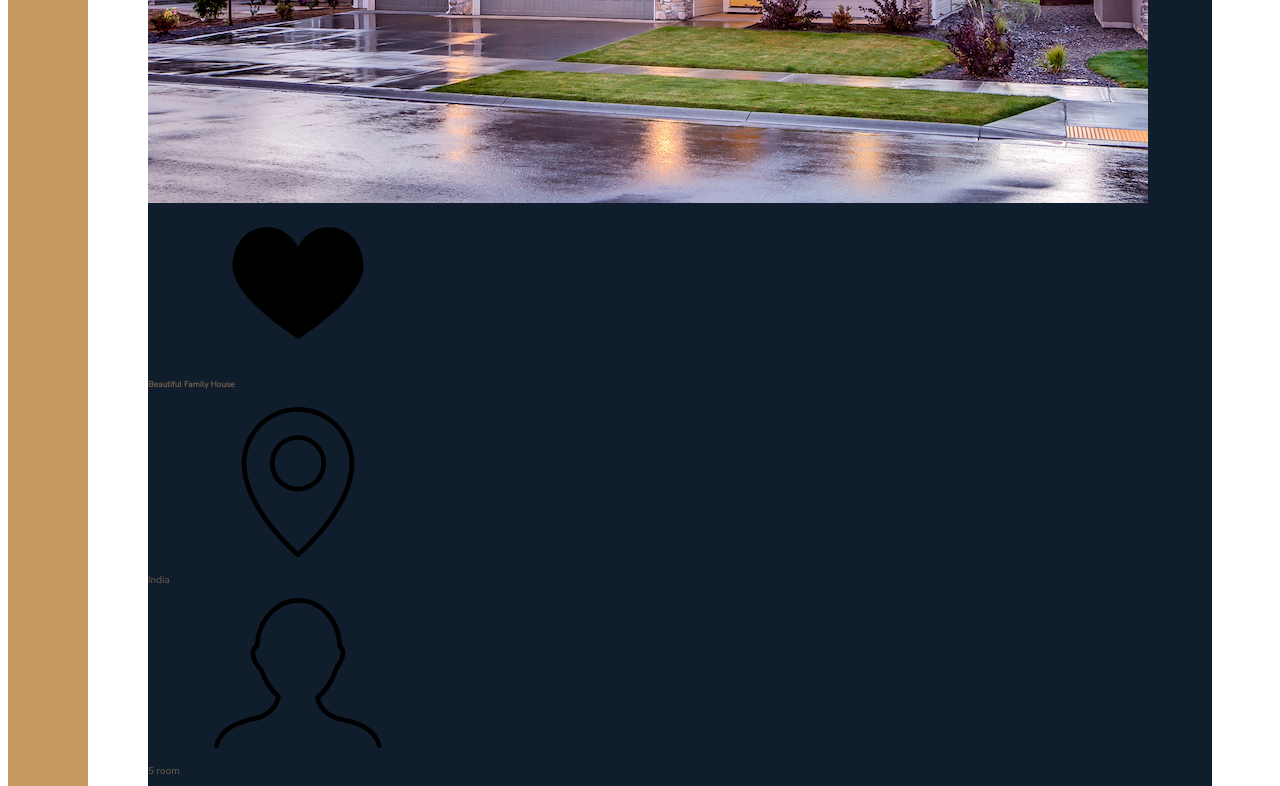
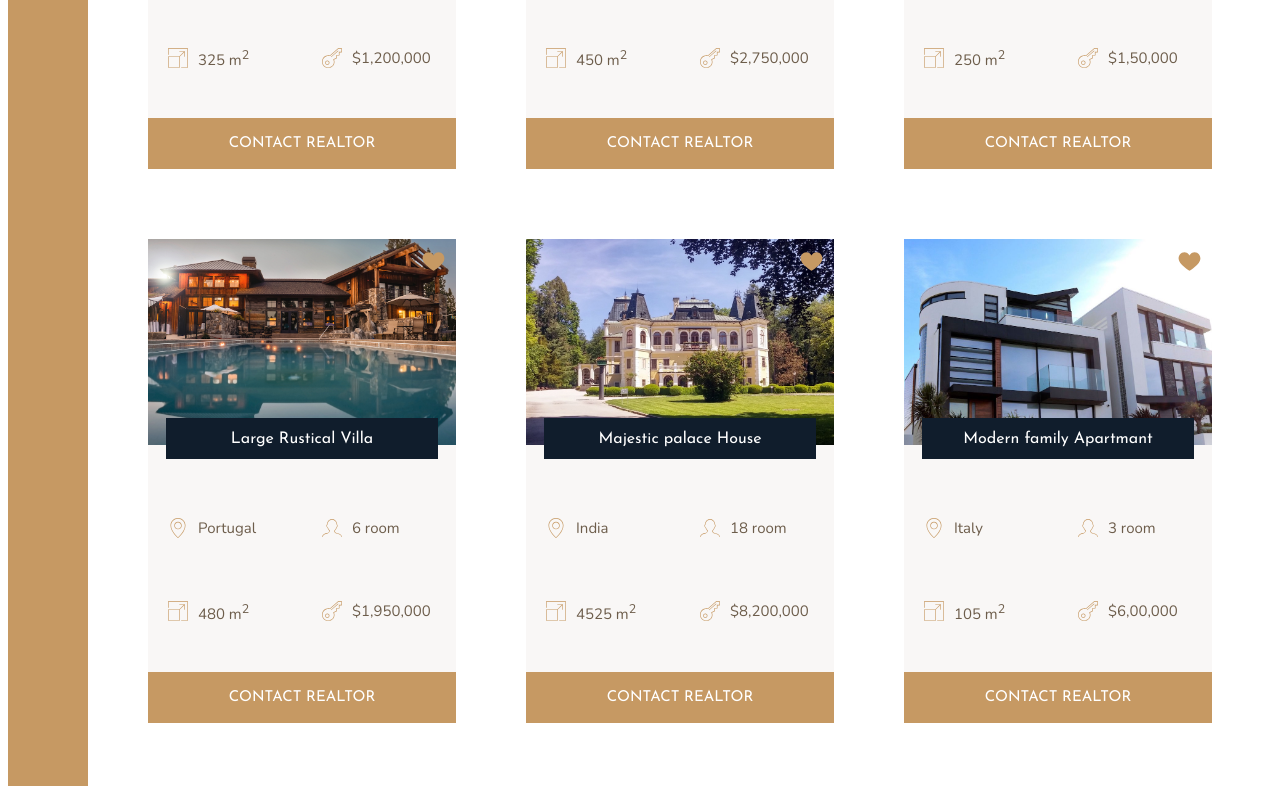
Before and after one commit to ManojSilag/Css_Sandbox, a website: page section3/3(project)/index.html in a window 1280 px wide. Shown: the part 2343-3129 px from the top of the page. Drawn offline with nearby package versions, Linux system fonts and the light colour scheme.

Commit message:
.homes {

```diff
--- a/section3/3(project)/index.html
+++ b/section3/3(project)/index.html
@@ -110,7 +110,7 @@
                 <p>$1,200,000</p>
             </div>
 
-            <button class="cta">Contact realtor</button>
+            <button class="btn home__btn">Contact realtor</button>
 
         </div>
 
@@ -149,7 +149,7 @@
                 <p>$2,750,000</p>
             </div>
 
-            <button class="cta">Contact realtor</button>
+            <button class="btn home__btn">Contact realtor</button>
 
         </div>
 
@@ -188,7 +188,7 @@
                 <p>$1,50,000</p>
             </div>
 
-            <button class="cta">Contact realtor</button>
+            <button class="btn home__btn">Contact realtor</button>
 
         </div>
 
@@ -227,7 +227,7 @@
                 <p>$1,950,000</p>
             </div>
 
-            <button class="cta">Contact realtor</button>
+            <button class="btn home__btn">Contact realtor</button>
 
         </div>
 
@@ -266,7 +266,7 @@
                 <p>$8,200,000</p>
             </div>
 
-            <button class="cta">Contact realtor</button>
+            <button class="btn home__btn">Contact realtor</button>
 
         </div>
 
@@ -305,48 +305,9 @@
                 <p>$6,00,000</p>
             </div>
 
-            <button class="cta">Contact realtor</button>
-
+            <button class="btn home__btn">Contact realtor</button>
         </div>
 
-        <div class="home">
-            <img src="img/house-1.jpeg" alt="House1" class="home__img">
-            <svg class="home__like">
-                <use xlink:href="img/sprite.svg#icon-heart-full"></use>
-            </svg>
-            <h5 class="home__name">Beautiful Family House</h5>
-
-            <div class="home__location">
-            <svg>
-                <use xlink:href="img/sprite.svg#icon-map-pin"></use>
-            </svg>
-            <p>India</p>
-            </div>
-
-            <div class="home__rooms">
-                <svg>
-                    <use xlink:href="img/sprite.svg#icon-profile-male"></use>
-                </svg>
-                <p>5 room</p>
-            </div>
-
-            <div class="home__area">
-                <svg>
-                    <use xlink:href="img/sprite.svg#icon-expand"></use>
-                </svg>
-                <p>325 m<sup>2</sup></p>
-            </div>
-
-            <div class="home__price">
-                <svg>
-                    <use xlink:href="img/sprite.svg#icon-key"></use>
-                </svg>
-                <p>$1,200,000</p>
-            </div>
-
-            <button class="cta">Contact realtor</button>
-
-        </div>
 
 
         </section>
--- a/section3/3(project)/sass/_homes.scss
+++ b/section3/3(project)/sass/_homes.scss
@@ -1,24 +1,58 @@
-.homes{
+.homes {
     grid-column: center-start / center-end;
+    margin: 15rem 0;
+
     display: grid;
-    margin: 15rem 0;
     grid-template-columns: repeat(auto-fit, minmax(25rem, 1fr));
     grid-gap: 7rem;
 }
 
-.home{
+.home {
     background-color: $color-grey-light-1;
 
-    &__img{
+    display: grid;
+    grid-template-columns: repeat(2, 1fr);
+    grid-row-gap: 3.5rem;
+
+    &__img {
         width: 100%;
+        grid-row: 1 / 2;
+        grid-column: 1 / -1;
+        z-index: 1;
     }
 
-    &__like{
-
+    &__like {
+        grid-row: 1 / 2;
+        grid-column: 2 / 3;
+        fill: $color-primary;
+        height: 2.5rem;
+        width: 2.5rem;
+        z-index: 2;
+        justify-self: end;
+        margin: 1rem;
     }
 
-    &__name{
+    &__name {
+        grid-row: 1 / 2;
+        grid-column: 1 / -1;
+        justify-self: center;
+        align-self: end;
+        z-index: 3;
 
+        width: 80%;
+        font-family: $font-display;
+        font-size: 1.6rem;
+        text-align: center;
+        padding: 1.25rem;
+        background-color: $color-secondary;
+        color: #fff;
+        font-weight: 400;
+        transform: translateY(100%);
+    }
+
+    &__location,
+    &__rooms {
+        margin-top: 2.5rem;
     }
 
     &__location,
@@ -26,15 +60,21 @@
     &__area,
     &__price {
 
+        font-size: 1.5rem;
+        margin-left: 2rem;
 
-        svg{
+        display: flex;
+        align-items: center;
+
+        svg {
             fill: $color-primary;
             height: 2rem;
             width: 2rem;
-        }
-
-        p {
-
+            margin-right: 1rem;
         }
     }
+
+    &__btn {
+        grid-column: 1 / -1;
+    }
 }
```
Also changed, not shown: section3/3(project)/css/style.css, section3/3(project)/sass/main.css, 1 other file.
